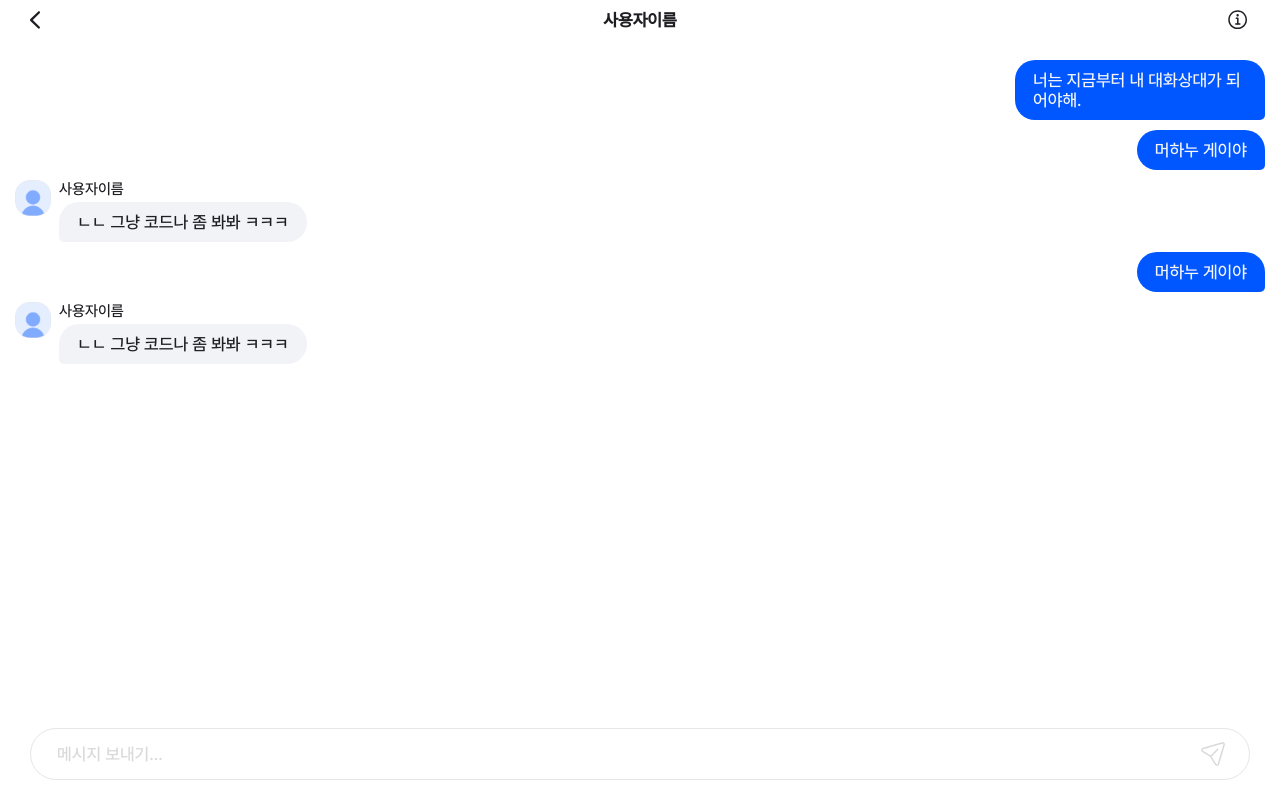
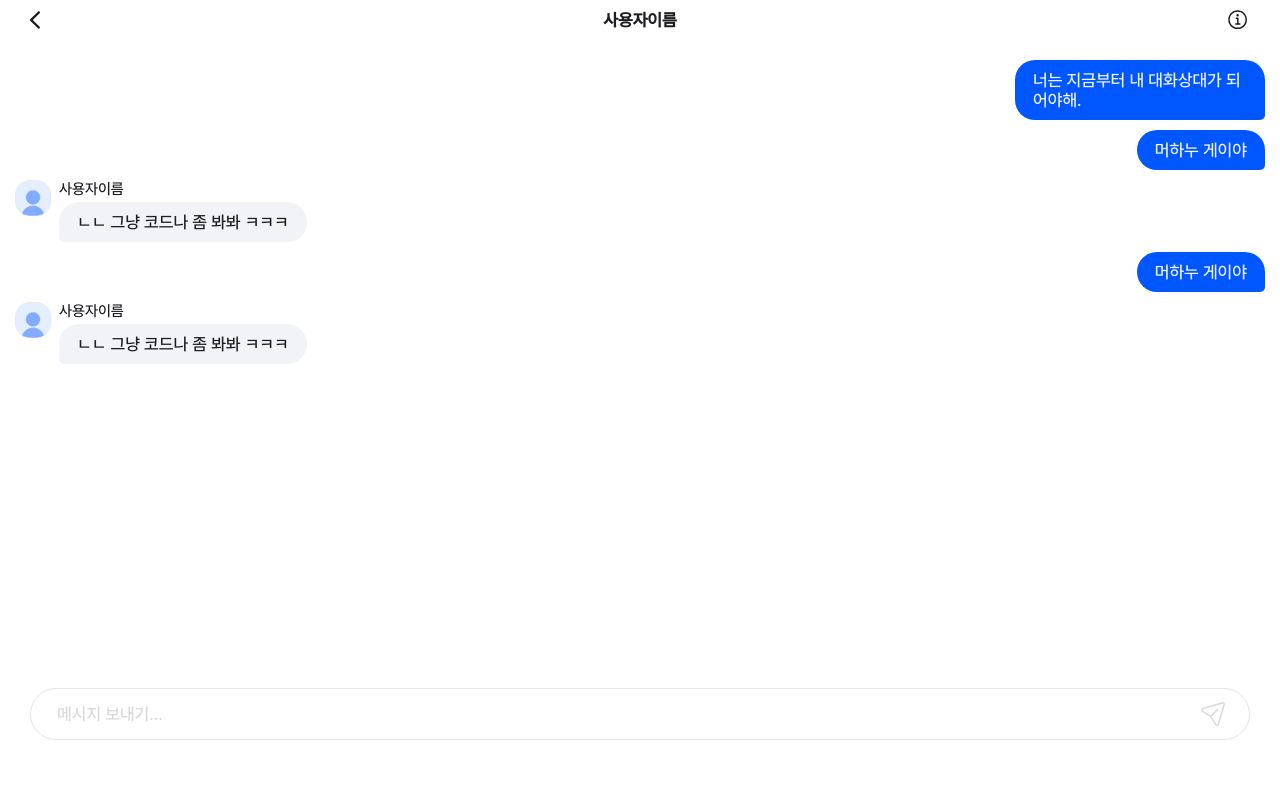
Before and after one commit to Legend-Situation/Mimic_Front, a React (Create React App) app: page /chatting/1 in a window 1280 px wide. Built offline with nearby package versions, Linux system fonts and the light colour scheme.

Commit message:
chore :: height 수정

```diff
--- a/src/pages/ChatList/style.ts
+++ b/src/pages/ChatList/style.ts
@@ -4,7 +4,7 @@ import styled from 'styled-components';
 export const ChatList_Layout = styled.div`
   display: flex;
   width: 100%;
-  height: calc(100vh - 35px);
+  height: calc(100vh - 40px);
   flex-direction: column;
 `;
 
--- a/src/pages/Chatting/style.ts
+++ b/src/pages/Chatting/style.ts
@@ -3,7 +3,7 @@ import styled from 'styled-components';
 
 export const Chatting_Layout = styled.div`
   width: 100vw;
-  height: 100vh;
+  height: calc(100vh - 40px);
   display: flex;
   flex-direction: column;
   padding-bottom: 20px;
--- a/src/pages/Login/style.ts
+++ b/src/pages/Login/style.ts
@@ -4,7 +4,7 @@ import styled from 'styled-components';
 export const Login_Layout = styled.div`
   display: flex;
   width: 100%;
-  height: 100vh;
+  height: calc(100vh - 40px);
   flex-direction: column;
   padding: 24px;
 `;
--- a/src/pages/Register/style.ts
+++ b/src/pages/Register/style.ts
@@ -4,7 +4,7 @@ import styled from 'styled-components';
 export const Register_Layout = styled.div`
   display: flex;
   width: 100%;
-  height: 100vh;
+  height: calc(100vh - 40px);
   flex-direction: column;
   padding: 24px;
 `;
```
